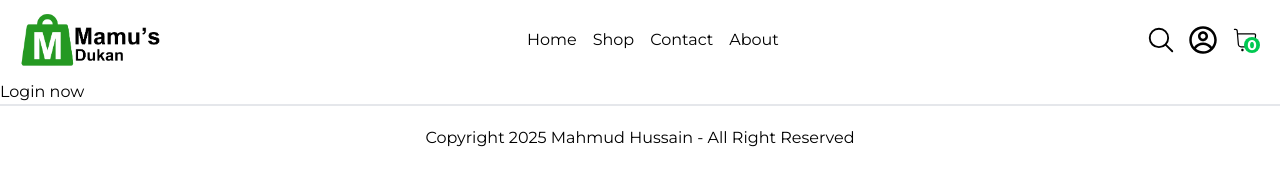
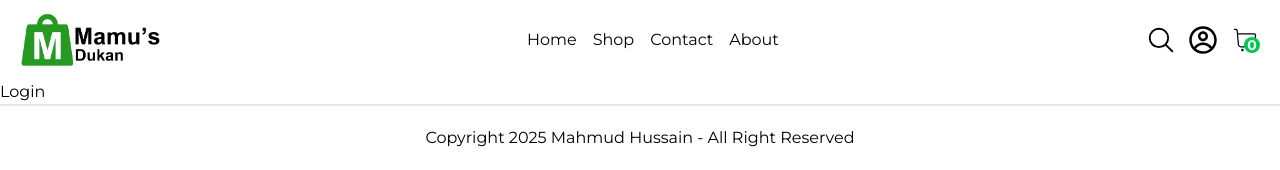
Before and after one commit to mahmudhussaininfo/mamur-Dukan, a React (Vite) app in the folder client/: page /login in a window 1280 px wide. Shown: the top 170 px of the page. Built offline with nearby package versions, Linux system fonts and the light colour scheme.

Commit message:
Update Login.jsx
login changes

```diff
--- a/client/src/pages/Login.jsx
+++ b/client/src/pages/Login.jsx
@@ -1,7 +1,7 @@
 import React from "react";
 
 const Login = () => {
-  return <div>Login now</div>;
+  return <div>Login</div>;
 };
 
 export default Login;
```
